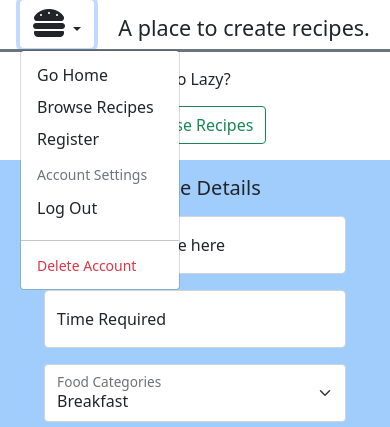
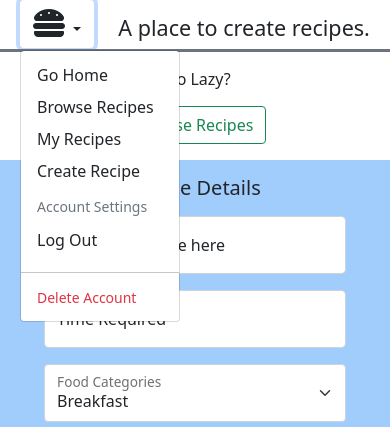
Before and after one commit to Code-Institute-Submissions/JuliaByl-the-virtual-food-court, a Flask app: page /create-recipe in a window 390 px wide, after a click that opens the changed part. Shown: the part 96-523 px from the top of the page. Run offline with Flask 2, Linux system fonts and the light colour scheme; the visitor is signed in with stand-in values (Sample User, id 1); some libraries are stand-ins or nearby versions.

Commit message:
fix navbar miss for small screens

```diff
--- a/templates/base.html
+++ b/templates/base.html
@@ -32,11 +32,10 @@
                         {% if session.user %}
                             <a href="{{ url_for('browse_recipes') }}" class="nav-link">My Recipes</a>
                             <a href="{{ url_for('create_recipe') }}" class="nav-link">Create Recipe</a>
-                            <!--account options dropdown-->
+                            <!--account options-->
                             <a class="dropdown-toggle nav-link" type="button" id="account-button" data-bs-toggle="dropdown"
                                 aria-expanded="false">Account</a>
                             <div class="dropdown-menu" aria-labelledby="account-button">
-                                <!--TODO: logout and delete account functions-->
                                 <a href="{{ url_for('logout') }}" class="dropdown-item">Log Out</a>
                                 <a href="{{ url_for('delete_account') }}" class="dropdown-item">Delete Account</a>
                             </div>
@@ -64,7 +63,8 @@
                         <a href="{{ url_for('browse_recipes') }}" class="dropdown-item">Browse Recipes</a>
                         <!--menu changes for logged in users-->
                         {% if session.user %}
-                            <a href="{{ url_for('register') }}" class="dropdown-item">Register</a>
+                            <a href="{{ url_for('browse_recipes') }}" class="dropdown-item">My Recipes</a>
+                            <a href="{{ url_for('create_recipe') }}" class="dropdown-item">Create Recipe</a>
                             <!--account options dropdown-->
                             <h6 class="dropdown-header mt-1">Account Settings</h6>
                                 <!--TODO: logout and delete account functions-->
--- a/templates/create-recipe.html
+++ b/templates/create-recipe.html
@@ -75,9 +75,6 @@ Too Lazy?
             <!--how to sections card-->
             <div class="card create-recipe-card">
                 <ul>
-                    <!--TODO: 1. change the for loop to exxtract the index of each ingredient in the ingredients_amount list.
-                         2. set an action on the trash can button that redirects to a function that will pop
-                        the list item selected.-->
                     {% for ingredient in ingredients_amount %}
                         <li class="p-1 text-start">
                             {{ ingredient }}
```
